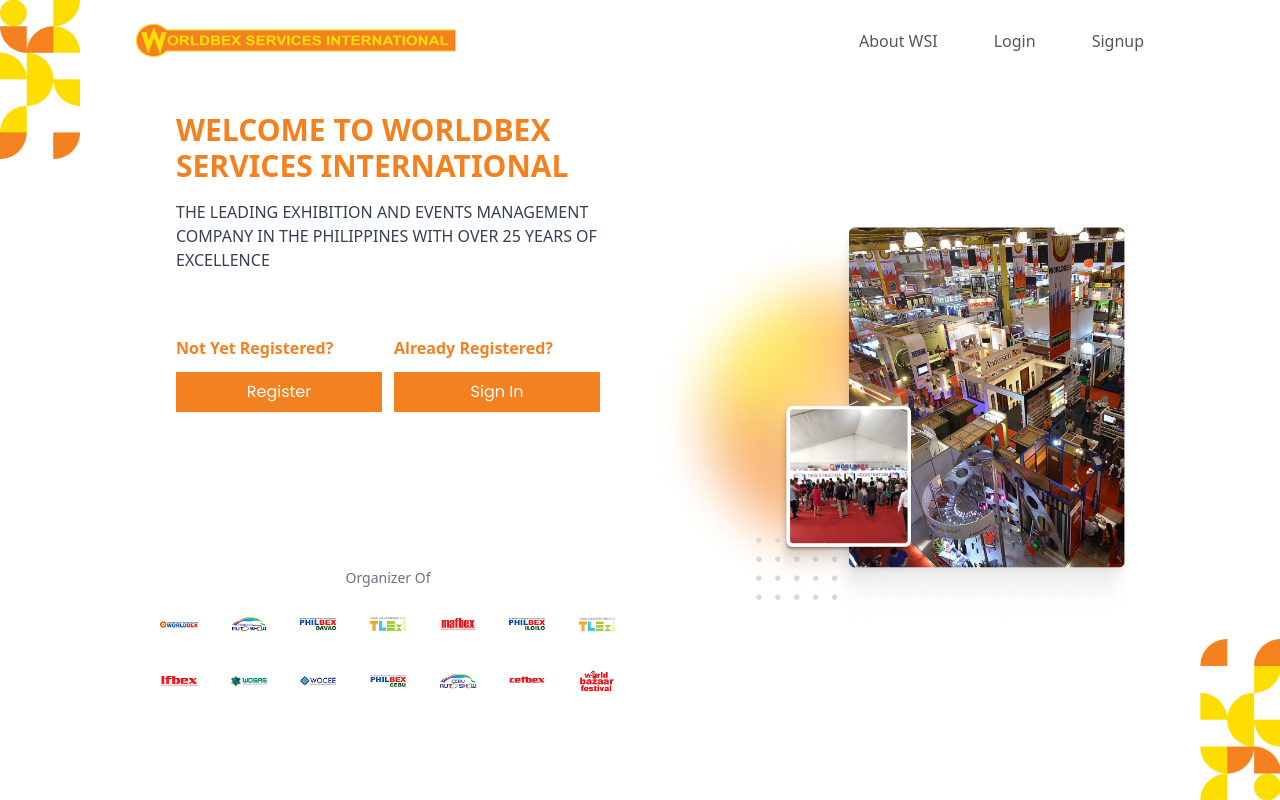
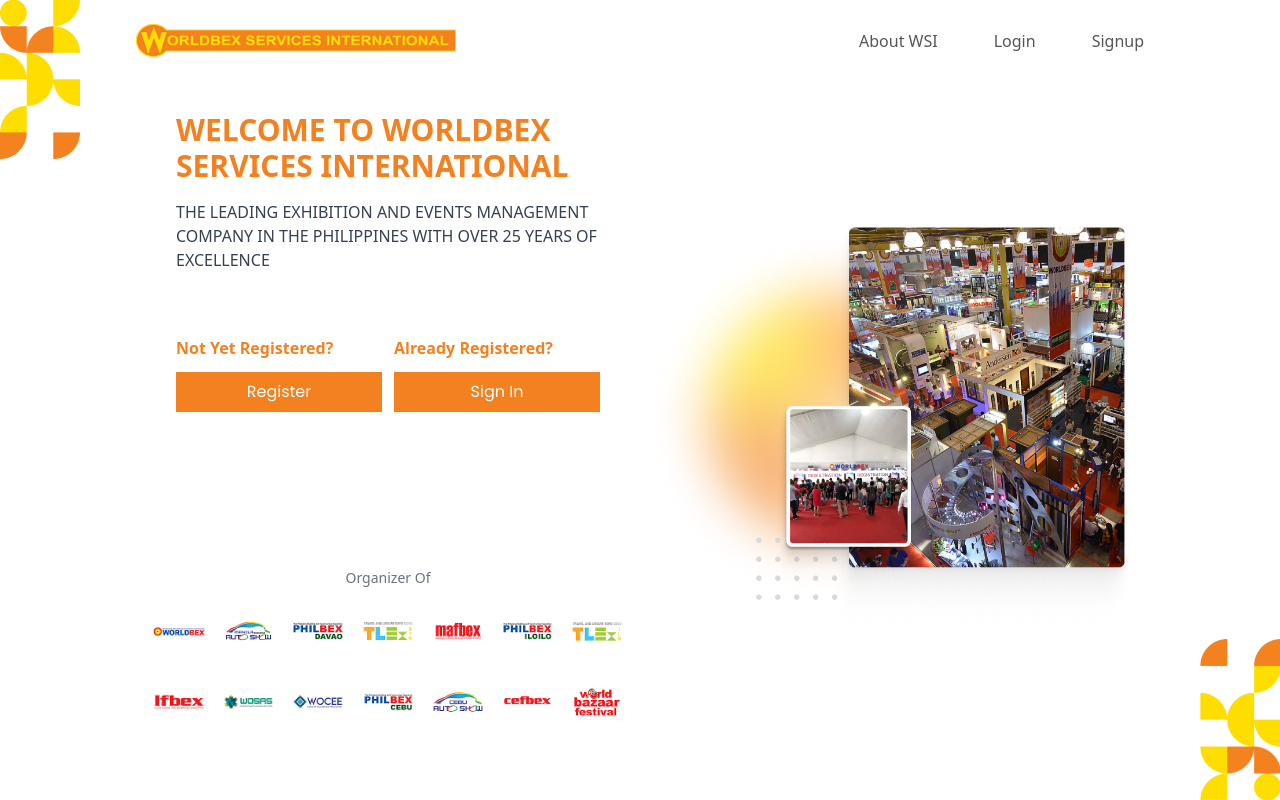
Before and after one commit to Jhoneric12/worldbex, a React (Vite) app: page / in a window 1280 px wide. Built offline with nearby package versions, Linux system fonts and the light colour scheme; a web font is replaced by a local one.

Commit message:
modified organizers images size

```diff
--- a/src/components/section/landingPage/Hero.jsx
+++ b/src/components/section/landingPage/Hero.jsx
@@ -12,20 +12,13 @@
     <section className="lg:px-36 lg:pt-12 lg:h-screen lg:overflow-hidden lg:grid lg:grid-cols-4 lg:grid-rows-3 lg:gap-4">
       <div className="lg:justify-start lg:col-span-2 lg:h-full lg:row-span-2 lg:mt-16 px-8 flex flex-col justify-between min-h-screen">
         <div className="flex flex-col gap-4">
-          <img
-            src={HeaderLogo}
-            className="py-8 lg:hidden pt-20"
-            alt="WorldBex Logo"
-          />
-          <h1
-            style={{ color: token.colorPrimary }}
-            className="text-3xl font-bold"
-          >
+          <img src={HeaderLogo} className="py-8 lg:hidden pt-20" alt="WorldBex Logo" />
+          <h1 style={{ color: token.colorPrimary }} className="text-3xl font-bold">
             WELCOME TO WORLDBEX SERVICES INTERNATIONAL
           </h1>
           <p className="text-md text-gray-700 font-normal">
-            THE LEADING EXHIBITION AND EVENTS MANAGEMENT COMPANY IN THE
-            PHILIPPINES WITH OVER 25 YEARS OF EXCELLENCE
+            THE LEADING EXHIBITION AND EVENTS MANAGEMENT COMPANY IN THE PHILIPPINES WITH OVER 25
+            YEARS OF EXCELLENCE
           </p>
         </div>
 
@@ -49,9 +42,7 @@
       {/* Organizations */}
       <div className="p-8 lg:p-0 lg:col-span-2 lg:col-start-1 lg:row-start-3">
         <hr className="border-gray-300 lg:hidden" />
-        <h1 className="text-gray-500 text-center p-4 lg:p-2 lg:text-sm">
-          Organizer Of
-        </h1>
+        <h1 className="text-gray-500 text-center p-4 lg:p-2 lg:text-sm">Organizer Of</h1>
         <div className="grid grid-cols-2 place-items-center lg:grid-rows-2 lg:grid-cols-7">
           {organizers.map((org, index) => (
             <div key={index} className="p-2 shrink-0 md:shrink-1">
@@ -59,7 +50,7 @@
                 src={org.image}
                 alt={org.alt}
                 loading="lazy"
-                className="hover:scale-150 duration-300 lg:max-w-[40px]"
+                className="hover:scale-150 duration-300"
               />
             </div>
           ))}
```
